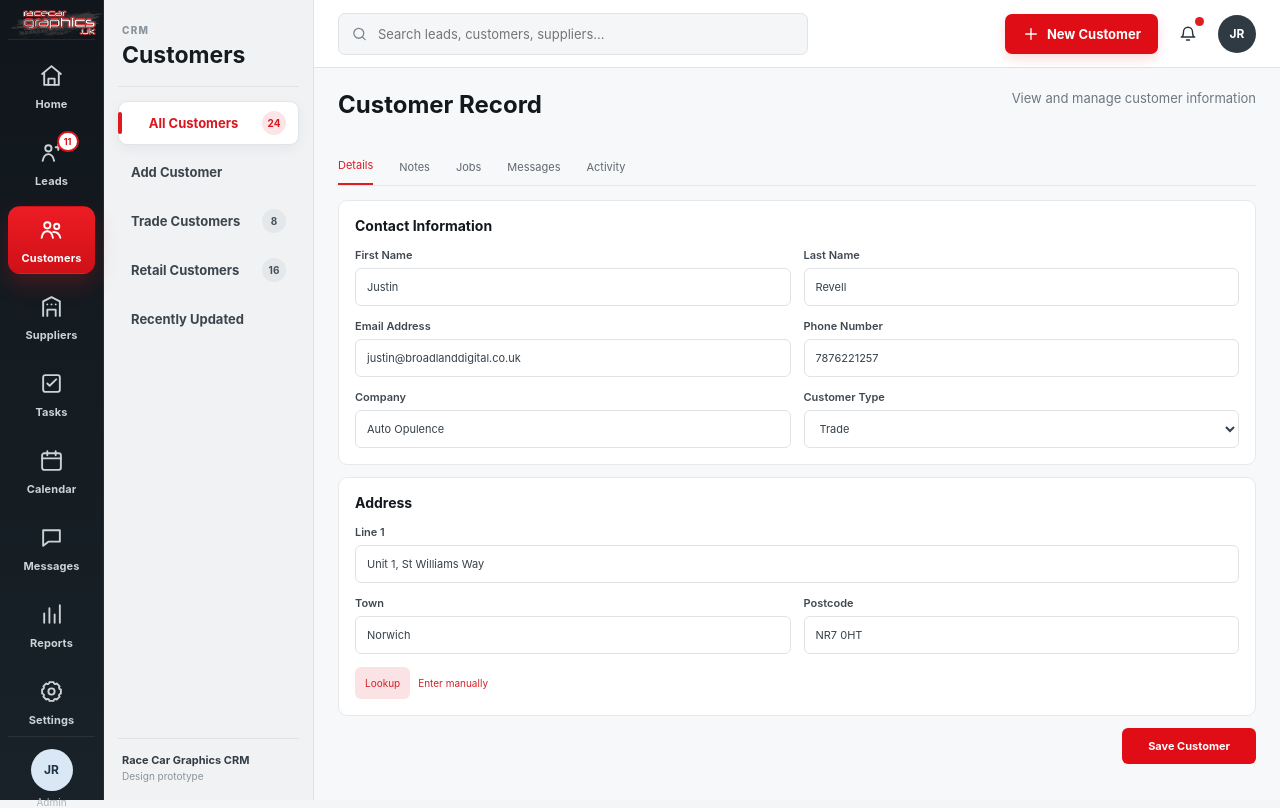
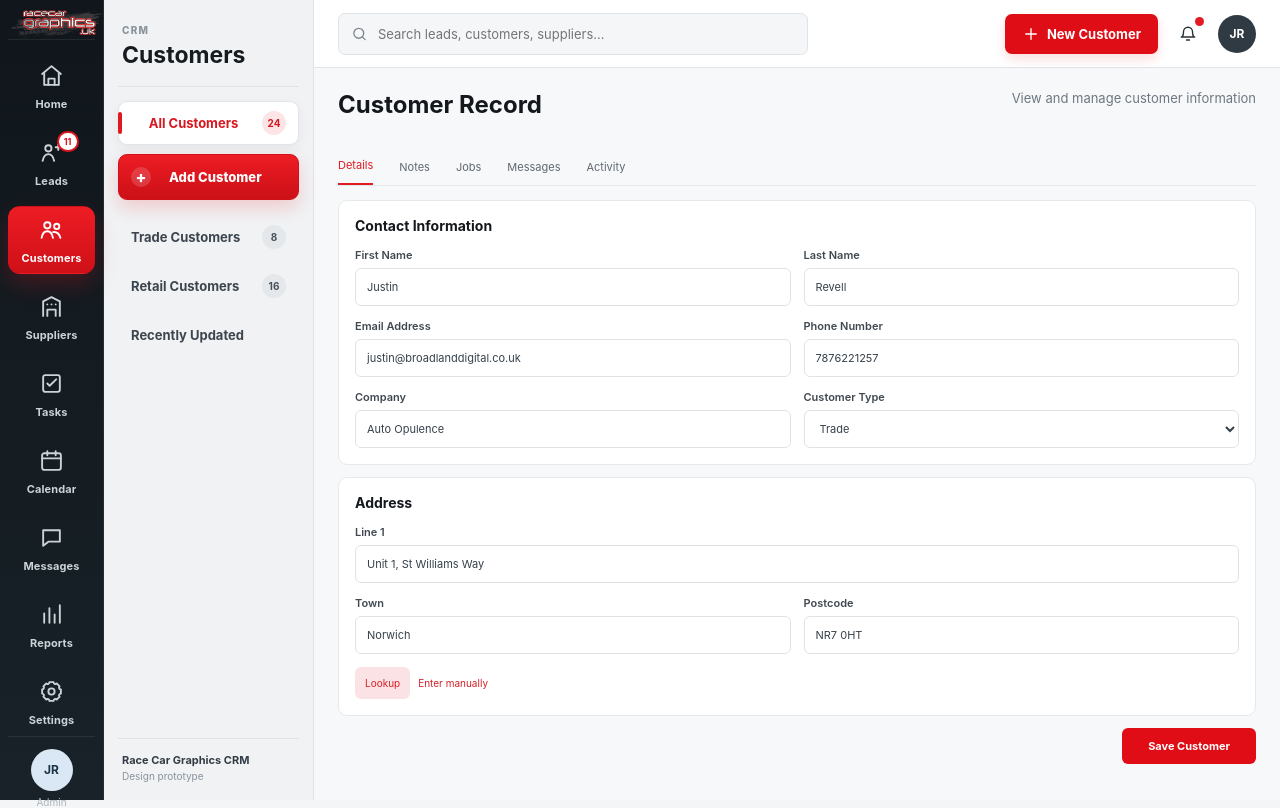
Before and after one commit to broadlanddigital2/rcg-crm-ui-prototype, a Next.js app: page /customers in a window 1280 px wide. Built offline with nearby package versions, Linux system fonts and the light colour scheme.

Commit message:
Style add customer and supplier as red side-nav buttons

```diff
--- a/app/globals.css
+++ b/app/globals.css
@@ -225,3 +225,33 @@
   height:21px;
   font-size:9px;
 }
+
+
+/* ===== Secondary nav CTA buttons ===== */
+.secondaryItem.cta{
+  background:linear-gradient(180deg,#ed1c24 0%,#cc1017 100%);
+  color:#fff;
+  font-weight:800;
+  border-color:#cf1118;
+  box-shadow:0 8px 18px rgba(237,28,36,.18);
+  margin:4px 0 10px;
+  min-height:46px;
+}
+.secondaryItem.cta:hover{
+  background:linear-gradient(180deg,#f02a32 0%,#d3131b 100%);
+  color:#fff;
+  border-color:#d3131b;
+}
+.secondaryItem.cta:before{
+  content:"+";
+  display:grid;
+  place-items:center;
+  width:20px;
+  height:20px;
+  border-radius:50%;
+  background:rgba(255,255,255,.16);
+  font-size:16px;
+  line-height:1;
+  margin-right:8px;
+}
+.secondaryItem.cta>span{margin-right:auto}
```
